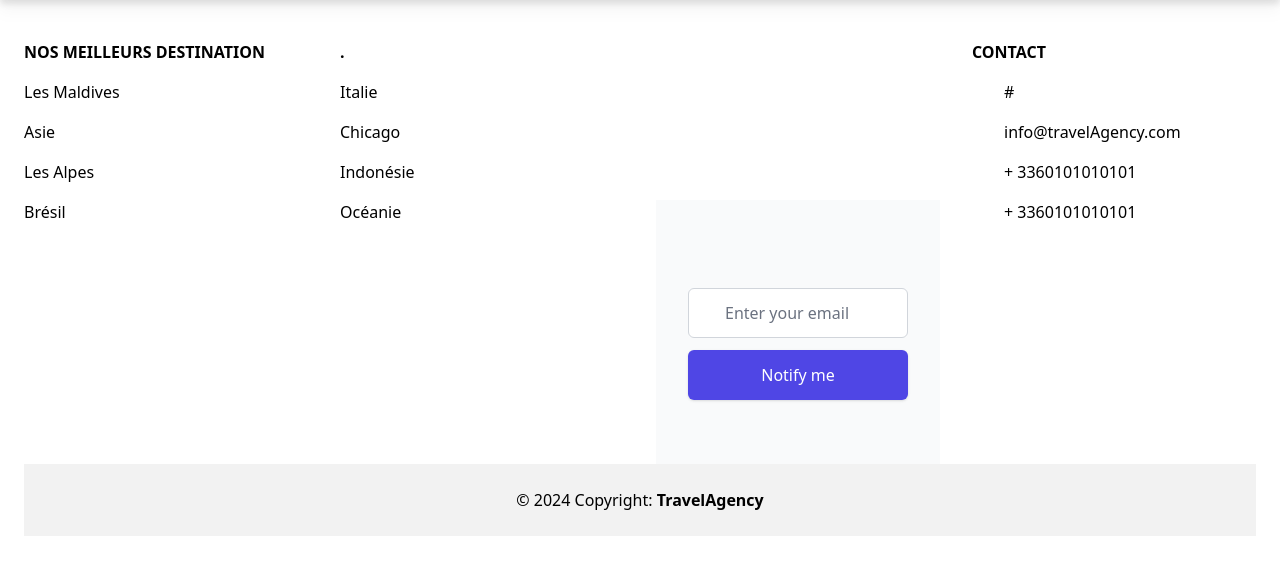
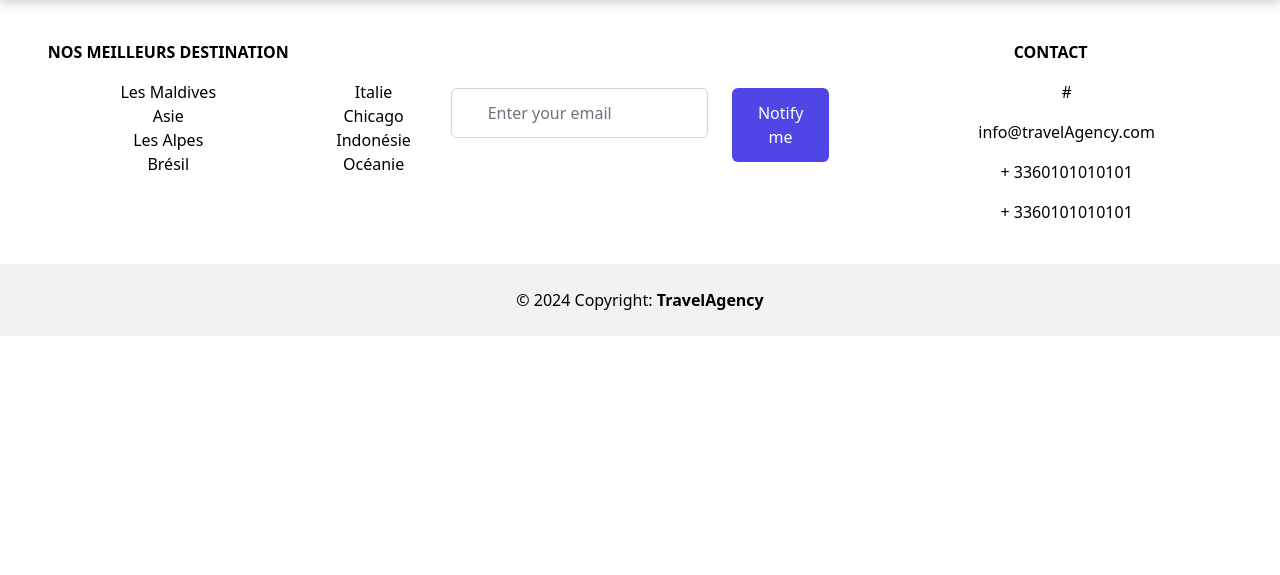
Before and after one commit to SoizicMM/travelagency, a Flask app: page /continent in a window 1280 px wide. Shown: the part 64-639 px from the top of the page. Run offline with Flask 3, Linux system fonts and the light colour scheme; some libraries are stand-ins or nearby versions.

Commit message:
améliorations base.html

```diff
--- a/templates/base.html
+++ b/templates/base.html
@@ -48,126 +48,88 @@
   {% endblock %}
   </main>
   <!-- intérieur du footer -->
-  <footer
+  <footer>
 
 
-    <div class="mx-6 py-10 text-center md:text-left">
-      <div class="grid-1 grid gap-8 md:grid-cols-2 lg:grid-cols-4">
+    <div class="mx-6 py-10 text-center">
+      <section class="grid grid-cols-3">
         <!-- nos meilleurs destination -->
+      <div class="flex justify-around">
+        <!-- premier colonne -->
         <div class="">
-          <h6
-            class="mb-4 flex items-center justify-center font-semibold uppercase md:justify-start">
-
-            </span>
-            Nos Meilleurs Destination
-          </h6>
-           <p class="mb-4">
-          <p><a href="#!">Les Maldives</a></p>
-           <p class="mb-4">
-          <p><a href="#!">Asie</a></p>
-           <p class="mb-4">
-          <p><a href="#!">Les Alpes</a></p>
-           <p class="mb-4">
-          <p><a href="#!">Brésil</a></p>
+          <h6 class="mb-4 flex items-center justify-center font-semibold uppercase md:justify-start"> Nos Meilleurs Destination </h6>
+          <p><a href="#!" class="mb-4">Les Maldives</a></p>
+          <p><a href="#!" class="mb-4">Asie</a></p>
+          <p><a href="#!" class="mb-4">Les Alpes</a></p>
+          <p><a href="#!" class="mb-4">Brésil</a></p>
 
         </div>
 
         <!-- Useful links section -->
-        <div>
-          <h6
-            class="mb-4 flex justify-center font-semibold uppercase md:justify-start">
-            .
-          </h6>
-          <p class="mb-4">
-            <a href="#!">Italie</a>
-          <p class="mb-4">
-            <a href="#!">Chicago</a>
-          </p>
-          <p class="mb-4">
-            <a href="#!">Indonésie</a>
-          </p>
-          <p>
-            <a href="#!">Océanie</a>
-          </p>
+        <!-- seconde colonne -->
+        <div class="mt-10">
+          <p><a href="#!" class="mb-4">Italie</a></p>
+          <p><a href="#!" class="mb-4">Chicago</a></p>
+          <p><a href="#!" class="mb-4">Indonésie</a></p>
+          <p><a href="#!" class="mb-4">Océanie</a></p>
         </div>
+      </div>
+
         <!-- newsletter -->
-        <div class="flex justify-center bg-gray-50 mt-40">
-          <div class="max-w-screen-xl px-4 py-12 mx-auto sm:px-6 lg:py-16 lg:px-8">
 
-            <form action="https://github.us3.list-manage.com/subscribe/post?u=6a33c422777aedd88e9a9488e&amp;id=9b99f013b8"
-              method="post" target="_blank" class="justify-center mt-6">
-              <input aria-label="Email address" name="EMAIL" type="email" required="" class="w-full px-9 py-3 text-base leading-6 text-gray-900 placeholder-gray-500 transition duration-150 ease-in-out bg-white border border-gray-300 rounded-md appearance-none focus:outline-none focus:shadow-outline focus:border-blue-300" placeholder="Enter your email">
-              <div class="mt-3 rounded-md shadow">
-                <button class="flex items-center justify-center w-full px-5 py-3 text-base font-medium leading-6 text-white transition duration-150 ease-in-out bg-indigo-600 border border-transparent rounded-md hover:bg-indigo-500 focus:outline-none focus:shadow-outline">
+          <div class="flex space-x-6 px-4 py-12 mx-auto">
+
+            <div>
+              <form action="" method="post" target="_blank" class="justify-center">
+                <input aria-label="Email address" name="EMAIL" type="email" required="" class="w-full px-9 py-3 text-base leading-6 text-gray-900 placeholder-gray-500 border border-gray-300 rounded-md appearance-none focus:outline-none focus:shadow-outline focus:border-blue-300" placeholder="Enter your email">
+              </form>
+            </div>
+
+            <div class="rounded-md">
+              <button class="flex items-center justify-center w-full px-5 py-3 text-base font-medium text-white bg-indigo-600 border border-transparent rounded-md hover:bg-indigo-500 ">
                 Notify me
               </button>
-              </div>
-            </form>
+            </div>
+
           </div>
-        </div>
+
         <!-- Contact section -->
         <div>
-          <h6
-            class="mb-4 flex justify-center font-semibold uppercase md:justify-start">
-            Contact
-          </h6>
-          <p class="mb-4 flex items-center justify-center md:justify-start">
+          <h6 class="mb-4 flex justify-center font-semibold uppercase"> Contact </h6>
+          <p class="mb-4 flex items-center justify-center">
             <span class="me-3 [&>svg]:h-5 [&>svg]:w-5">
-              <svg
-                xmlns="http://www.w3.org/2000/svg"
-                viewBox="0 0 24 24"
-                fill="currentColor">
-
-
-              </svg>
+              <svg xmlns="http://www.w3.org/2000/svg" viewBox="0 0 24 24" fill="currentColor"></svg>
             </span>
             #
           </p>
-          <p class="mb-4 flex items-center justify-center md:justify-start">
+          <p class="mb-4 flex items-center justify-center">
             <span class="me-3 [&>svg]:h-5 [&>svg]:w-5">
-              <svg
-                xmlns="http://www.w3.org/2000/svg"
-                viewBox="0 0 24 24"
-                fill="currentColor">
-
-
-              </svg>
+              <svg xmlns="http://www.w3.org/2000/svg" viewBox="0 0 24 24" fill="currentColor"></svg>
             </span>
             info@travelAgency.com
           </p>
-          <p class="mb-4 flex items-center justify-center md:justify-start">
+          <p class="mb-4 flex items-center justify-center">
             <span class="me-3 [&>svg]:h-5 [&>svg]:w-5">
-              <svg
-                xmlns="http://www.w3.org/2000/svg"
-                viewBox="0 0 24 24"
-                fill="currentColor">
-
-              </svg>
+              <svg xmlns="http://www.w3.org/2000/svg" viewBox="0 0 24 24" fill="currentColor"></svg>
             </span>
             + 3360101010101
           </p>
-          <p class="flex items-center justify-center md:justify-start">
+          <p class="flex items-center justify-center">
             <span class="me-3 [&>svg]:h-5 [&>svg]:w-5">
-              <svg
-                xmlns="http://www.w3.org/2000/svg"
-                viewBox="0 0 24 24"
-                fill="currentColor">
-
-
-              </svg>
+              <svg xmlns="http://www.w3.org/2000/svg" viewBox="0 0 24 24" fill="currentColor"></svg>
             </span>
             + 3360101010101
           </p>
         </div>
-      </div>
+      </section>
     </div>
 
     <!--Copyright section-->
     <div class="bg-black/5 p-6 text-center">
-      <span>© 2024 Copyright:</span>
-      <a class="font-semibold" href="/"
-        >TravelAgency</a
-      >
+      <p>
+        <span>© 2024 Copyright:</span>
+        <a class="font-semibold" href="/">TravelAgency</a>
+      </p>
     </div>
 
 </footer>
```
